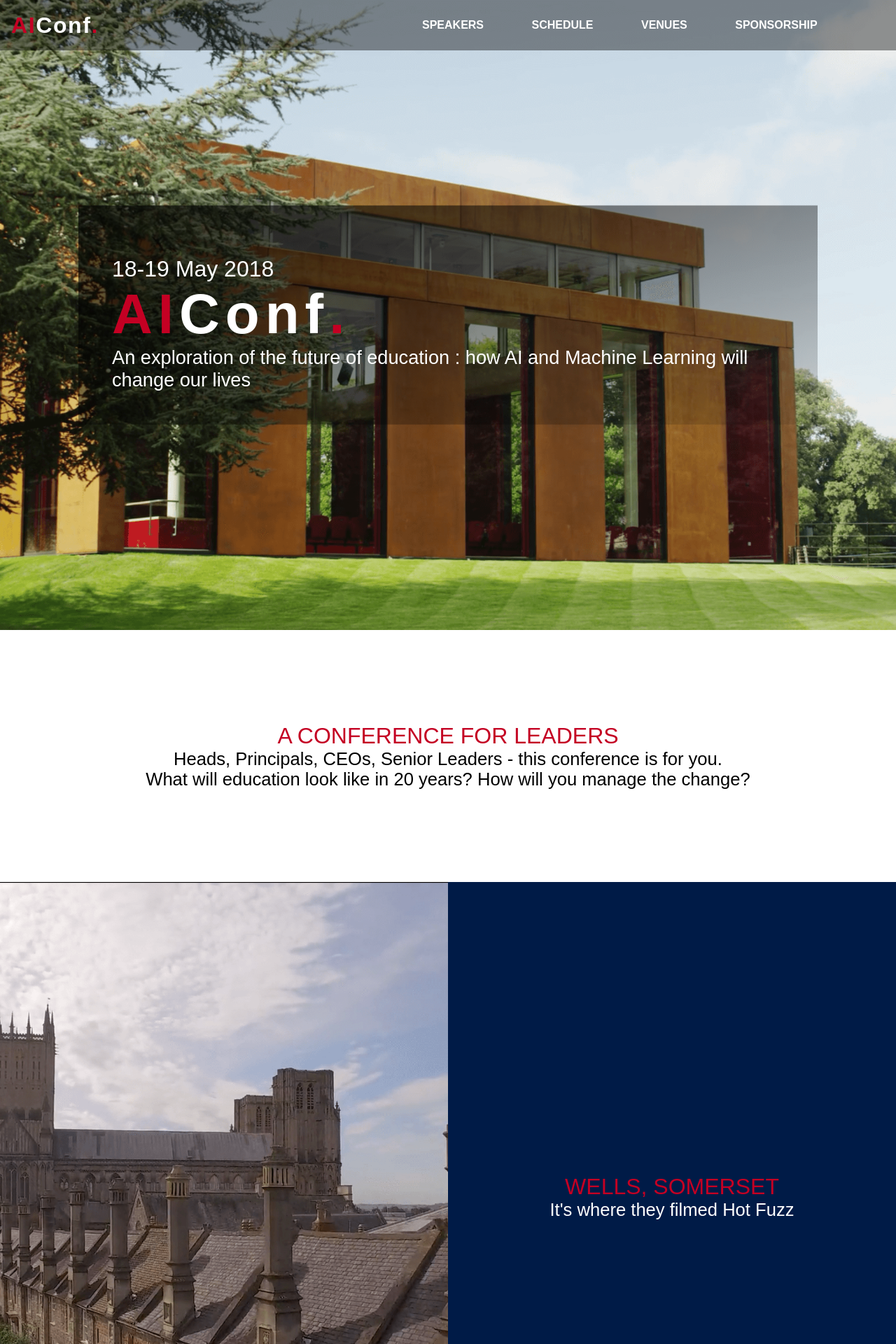
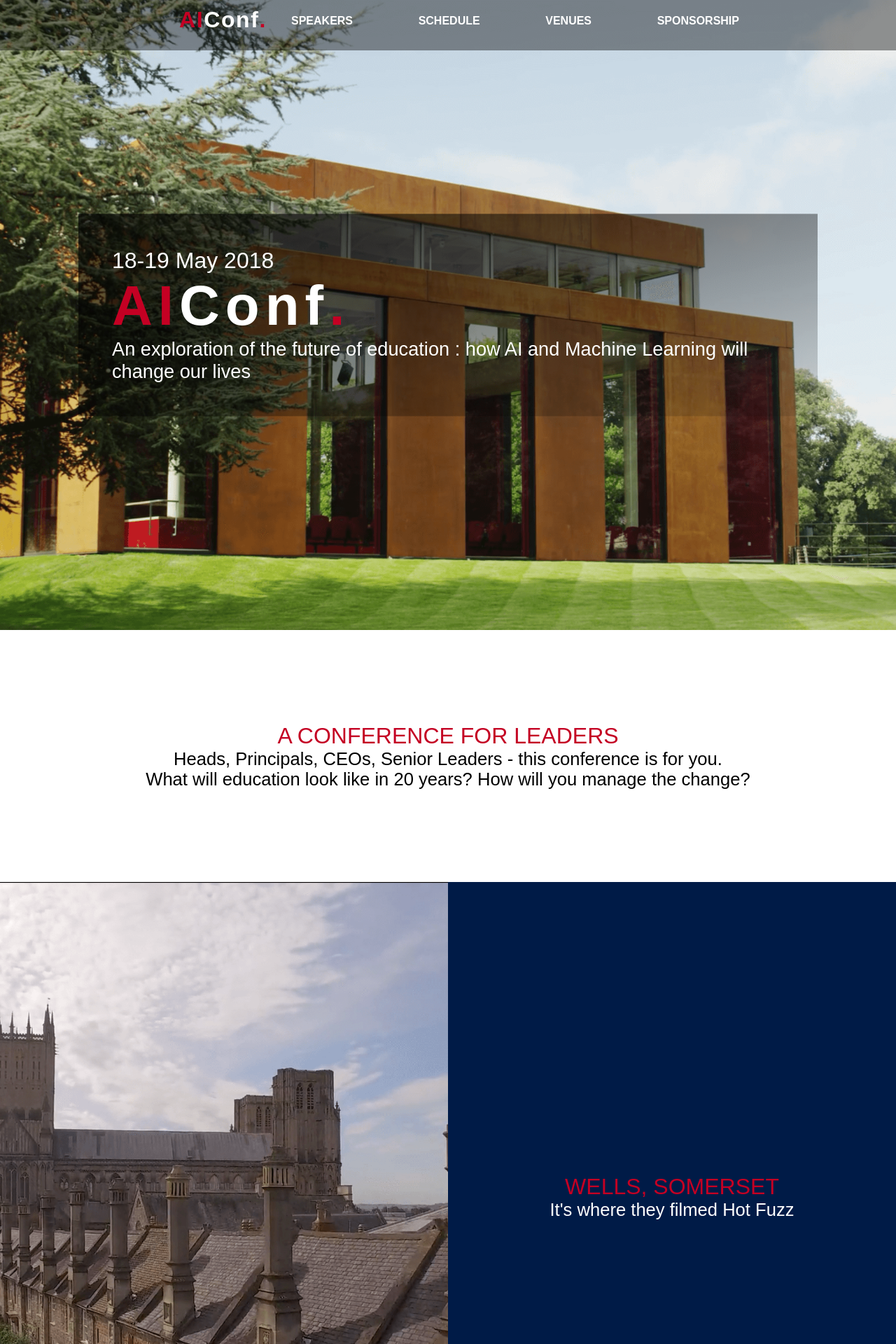
Before and after one commit to AIConf/aiconf.github.io, a Jekyll site: the page built from index.md, in a window 1280 px wide. Shown: the top 1920 px of the page at 70% size. Built offline with Jekyll 4.4.1, drawn with Linux system fonts in a browser that asks for light colours.

Commit message:
mobile header styles

```diff
--- a/_includes/header.html
+++ b/_includes/header.html
@@ -1,8 +1,11 @@
-<header role="banner">
-  <div class="brand">
-    <a href="/"><span class="ai">AI</span>Conf<span class="ai">.</span></a>
-  </div>
-  <nav>
+<nav class="navBar">
+  <nav class="wrapper">
+    <div class="brand">
+      <a href="/"><span class="ai">AI</span>Conf<span class="ai">.</span></a>
+    </div>
+    <input type="checkbox" id="menu-toggle">
+      <label for="menu-toggle" class="label-toggle"></label>
+    </input>
     <ul>
       <li><a href="/speakers">Speakers</a></li>
       <li><a href="/schedule">Schedule</a></li>
@@ -10,4 +13,4 @@
       <li><a href="/sponsorship">Sponsorship</a></li>
     </ul>
   </nav>
-</header>
+</nav>
--- a/css/styles.scss
+++ b/css/styles.scss
@@ -89,20 +89,28 @@
   padding: 0 0 0 8em;
 }
 
-header {
+.wrapper {
+  margin: 0 auto;
+  max-width: 100vw;
+}
+
+.navBar {
+  position: absolute;
+  top: 0;
+  left: 0;
+  background-color: rgba($black,0.4);
+  min-width: 100vw;
   height: 8vh;
-  width: 100%;
-  float: left;
-  background-color: rgba($black,0.4);
+  z-index: 100;
 }
 
 .brand {
   color: $white;
-  padding: 0 1rem;
-  float: left;
+  display: inline-block;
+  font-weight: bold;
   letter-spacing: .1em;
-  font-weight: bold;
-  @include vertical-align();
+  margin: .6em 0 0 2em;
+  width: 10em;
 }
 
 .brand a {
@@ -113,34 +121,85 @@
 }
 
 nav {
-  float: right;
-  margin-right: 3em;
-  text-transform: uppercase;
-  color: $white;
-  @include vertical-align();
+  .wrapper {
+    align-items: center;
+    display: block;
 
-  @include for-tablet-landscape-up {
-    margin-right: 5em;
+    @include for-tablet-landscape-up {
+      display: flex;
+      justify-content: center;
+    }
+  }
+
+  ul {
+    background-color: rgba($black,0.4);
+    display: block;
+    list-style-type: none;
+    width: 100%;
+    visibility: hidden;
+    height: 0;
+    opacity: 0;
+    text-align: center;
+    text-transform: uppercase;
+    font-weight: bold;
+    transition: all 1s ease;
+    @include for-tablet-landscape-up {
+      background-color: rgba($black,0);
+      display: flex;
+      justify-content: space-between;
+      width: 50%;
+      visibility: visible;
+      height: inherit;
+      opacity: 1;
+      text-align: inherit;
+      margin-top: .8em;
+    }
+
+    a {
+      color: $white;
+      text-decoration: none;
+      transition: all .3s ease;
+
+      &:hover { color: $monza; }
+    }
+
+    li {
+      background-color: $monza;
+      display: block;
+      font-size: 1.5em;
+      padding: 2em 0;
+      margin: 1em;
+      @include for-tablet-landscape-up {
+        background-color: rgba($black,0);
+        display: inline-block;
+        font-size: 1em;
+        padding: 0;
+        margin: 0;
+      }
+    }
   }
 }
 
-nav ul {
-  list-style-type: none;
+#menu-toggle {display: none;}
+
+#menu-toggle:checked ~ ul {
+      opacity: 1;
+      height: 100vh;
+      visibility: visible;
 }
 
-nav ul li {
-  display: inline;
-  margin: 0 2em;
-  font-weight: bold;
-}
+.label-toggle {
+  background: linear-gradient(to bottom, $monza 0%, $monza 20%, transparent 20%, transparent 40%, $monza 40%, $monza 60%, transparent 60%, transparent 80%, $monza 80%, $monza 100%); //Gradient Hamburger
+  cursor: pointer;
+  display: block;
+  float: right;
+  height: 2em;
+  width: 2em;
+  margin: 1em 2em 0 0;
 
-nav ul li a {
-  text-decoration: none;
-  color: $white;
-}
-
-nav ul li a:hover {
-  color: $monza;
+  @include for-tablet-landscape-up {
+    display: none;
+  }
 }
 
 .speaker-list {
@@ -225,11 +284,11 @@
 }
 
 .tile-text, .tile-image {
-  flex: 1;
+  flex: 1 0 auto;
   flex-basis: 50%;
   background-color: $midnight;
   color: $white;
-  height: 40vh;
+  min-height: 40vh;
 
   @include for-tablet-landscape-up {
     height: 100vh;
```
